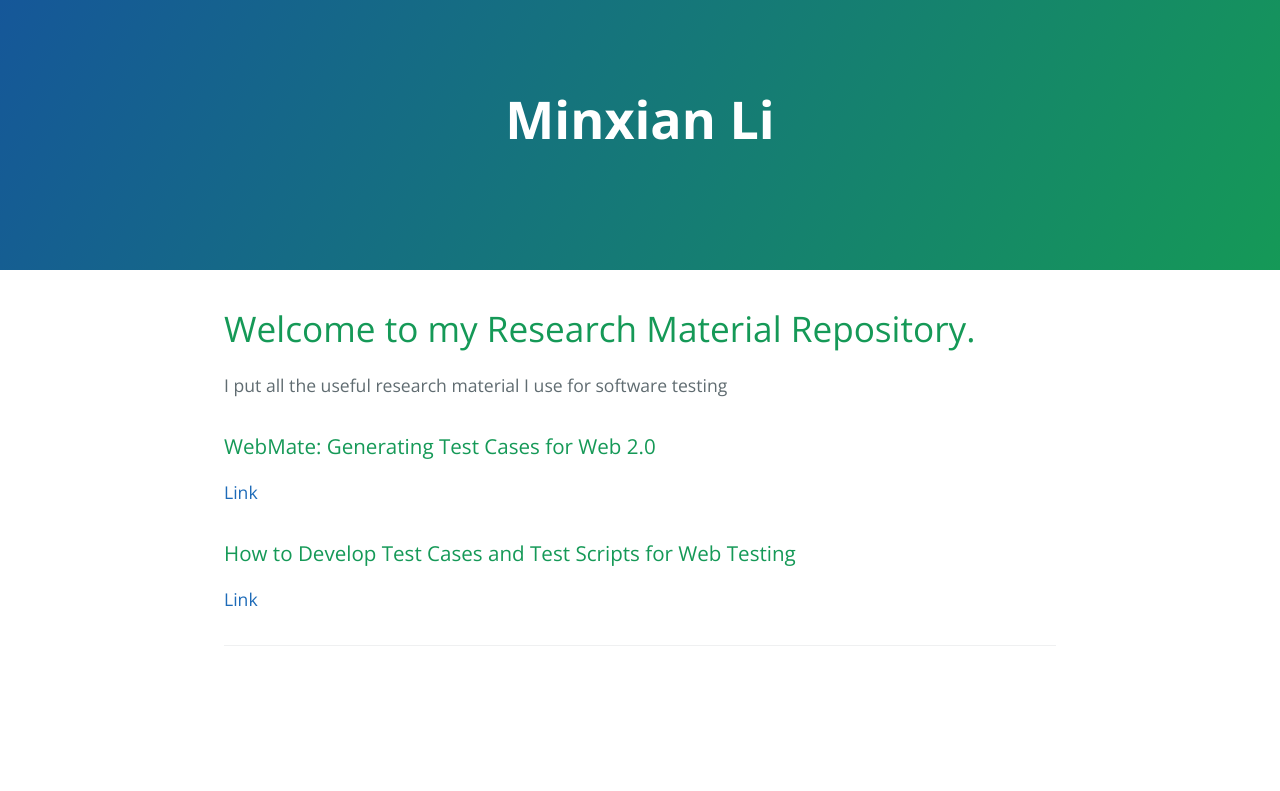
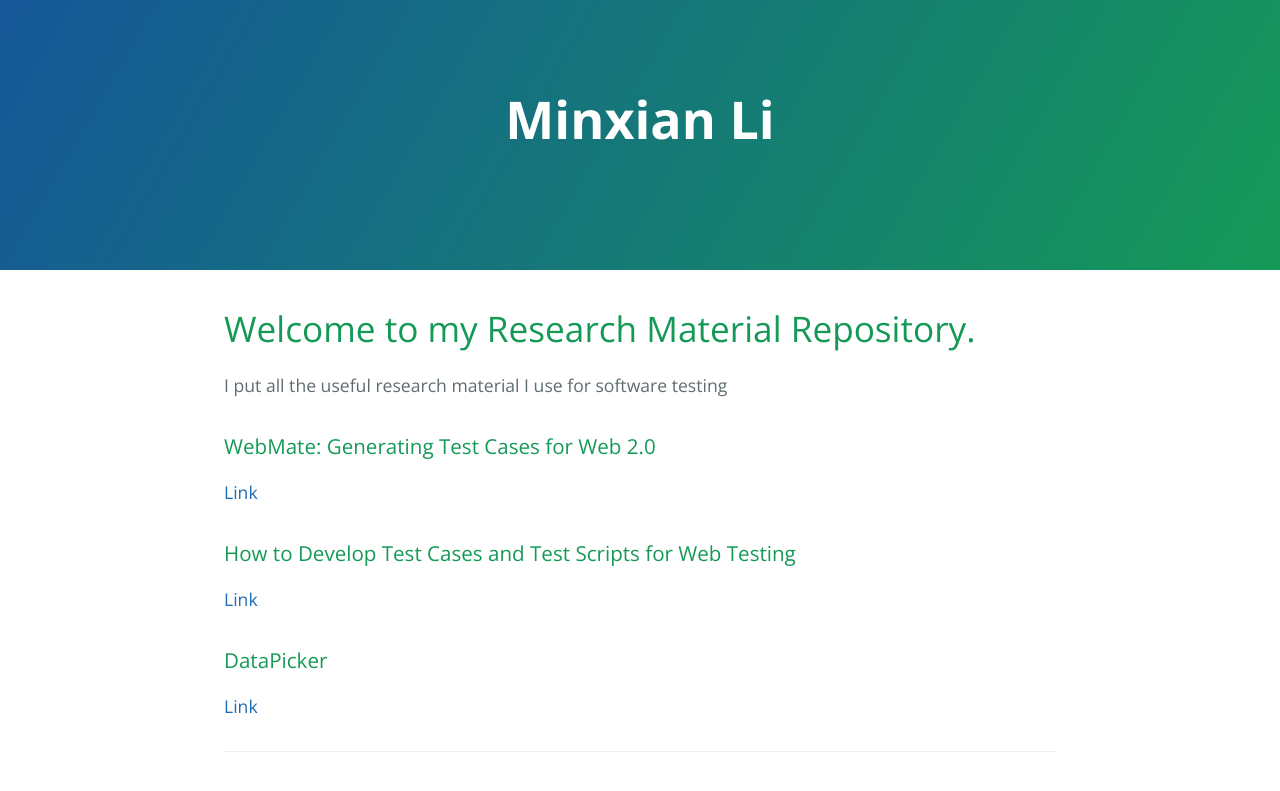
Before and after one commit to MinxianLi/minxianli.github.io, a Jekyll site: the page index.html, which Jekyll copies as it is, in a window 1280 px wide. Shown: the top 791 px of the page. Built offline with Jekyll 4.4.1, drawn with Linux system fonts in a browser that asks for light colours.

Commit message:
Update index.html

```diff
--- a/index.html
+++ b/index.html
@@ -41,6 +41,10 @@
 
 <p><a href="http://www.riceconsulting.com/home/index.php/Web-Testing/how-to-develop-test-cases-and-test-scripts-for-web-testing.html">Link</a></p>
 
+<h3><a id="welcome-to-github-pages" class="anchor" href="#welcome-to-github-pages" aria-hidden="true"><span class="octicon octicon-link"></span></a>DataPicker
+</h3>
+<p><a href="datepicker.html">Link</a></p>
+
 
 
 
```
